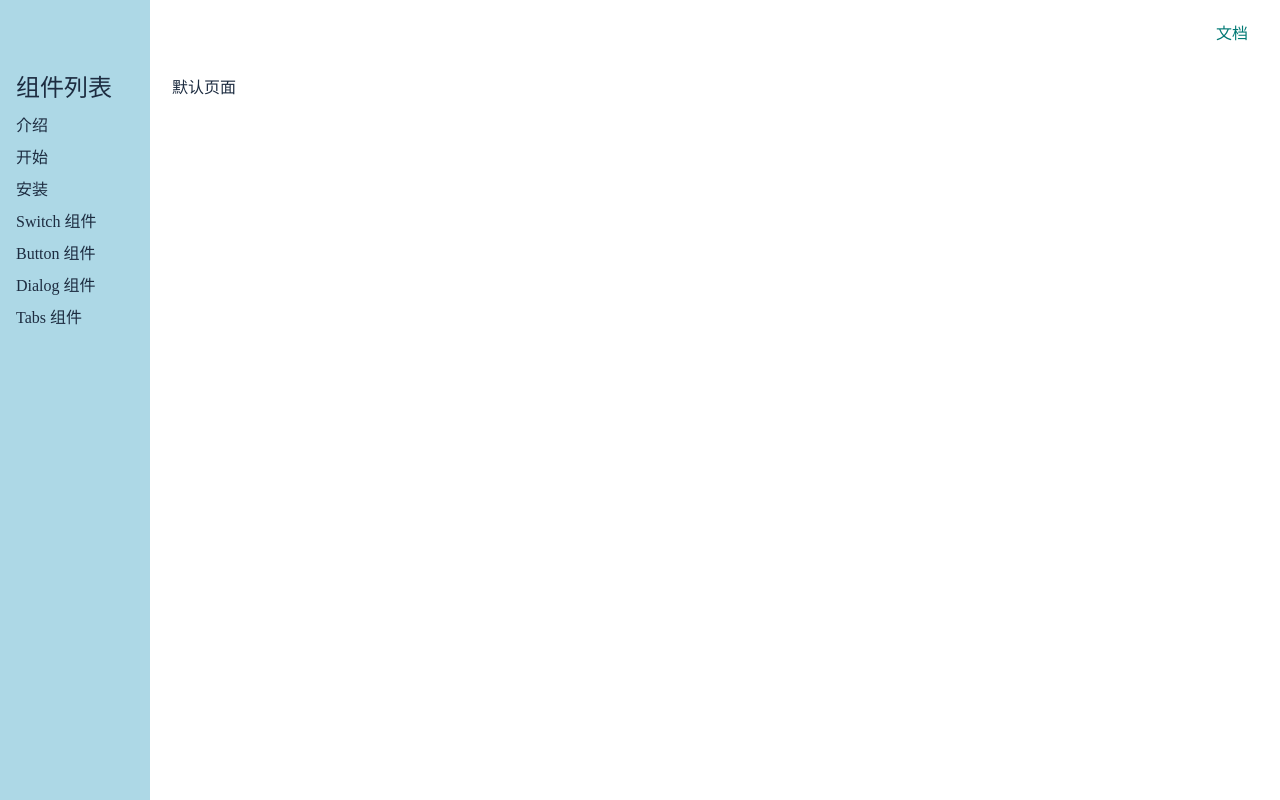
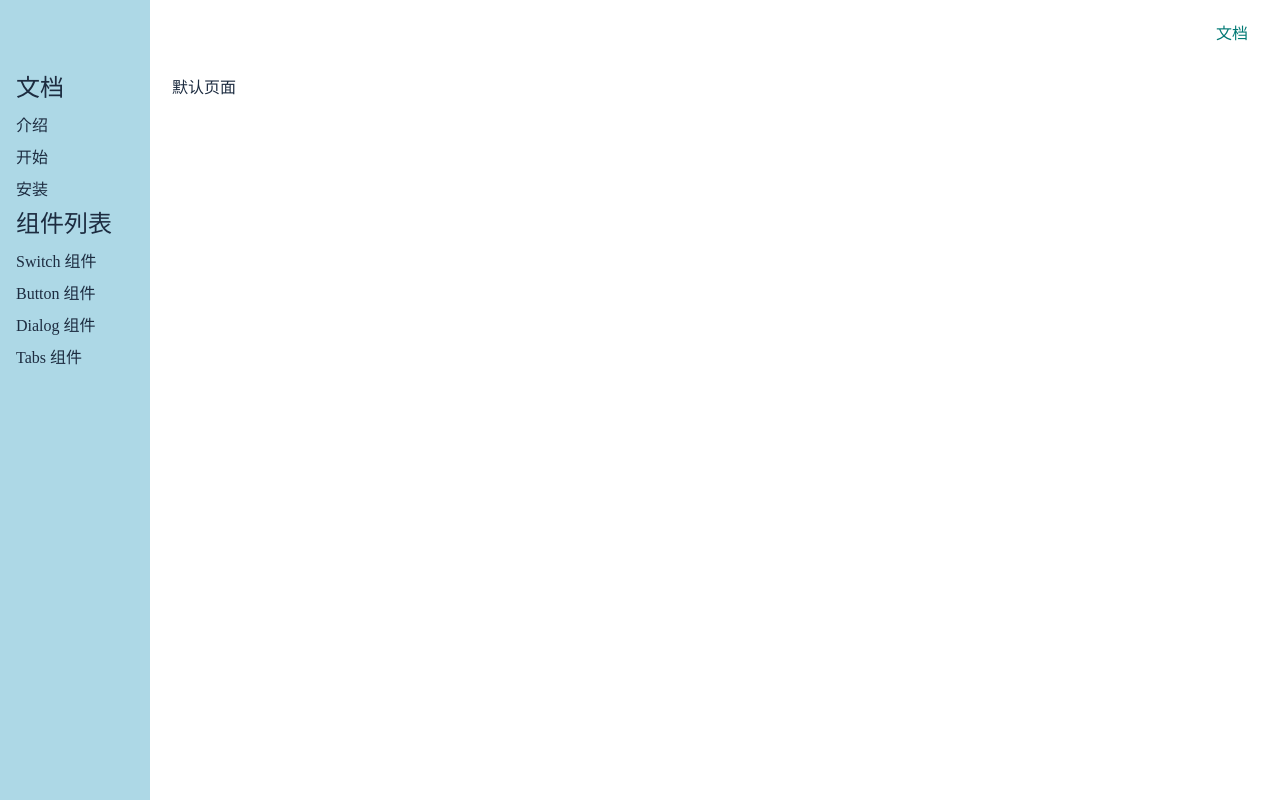
Before and after one commit to anecky/gulu-ui, a Vue app: page /#/doc in a window 1280 px wide. Built offline with nearby package versions, Linux system fonts and the light colour scheme.

Commit message:
选中的路由,复杂一点的高亮

```diff
--- a/src/view/Doc.vue
+++ b/src/view/Doc.vue
@@ -3,7 +3,7 @@
     <Topnav toggle-menu-button-visible class="nav"/>
     <div class="content">
       <aside v-if="menuVisible">
-        <h2>组件列表</h2>
+        <h2>文档</h2>
         <ol>
           <li>
             <router-link to="/doc/intro">介绍</router-link>
@@ -14,6 +14,9 @@
           <li>
             <router-link to="/doc/install">安装</router-link>
           </li>
+        </ol>
+        <h2>组件列表</h2>
+        <ol>
           <li>
             <router-link to="/doc/switch">Switch 组件</router-link>
           </li>
@@ -91,19 +94,24 @@
     position: fixed;
     top: 0;
     left: 0;
-    padding: 70px 16px 16px;
+    padding-top: 70px;
     height: 100%;
 
     > h2 {
+      padding: 0 16px;
       margin-bottom: 4px;
     }
 
     > ol {
       > li {
-        padding: 4px 0;
+        > a {
+          display: block;
+          text-decoration: none;
+          padding: 4px 16px;
+        }
 
         .router-link-active {
-          color: red;
+          background: #ffffff;
         }
       }
     }
```
